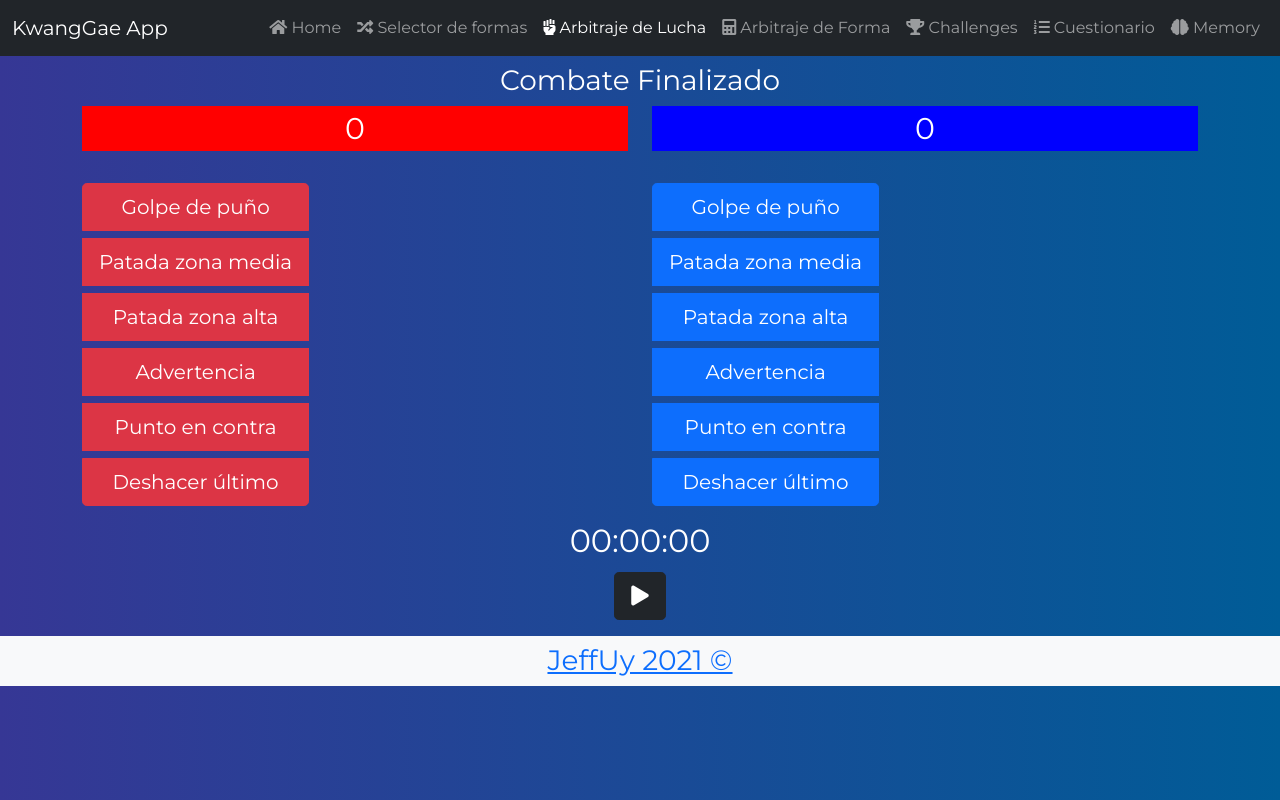
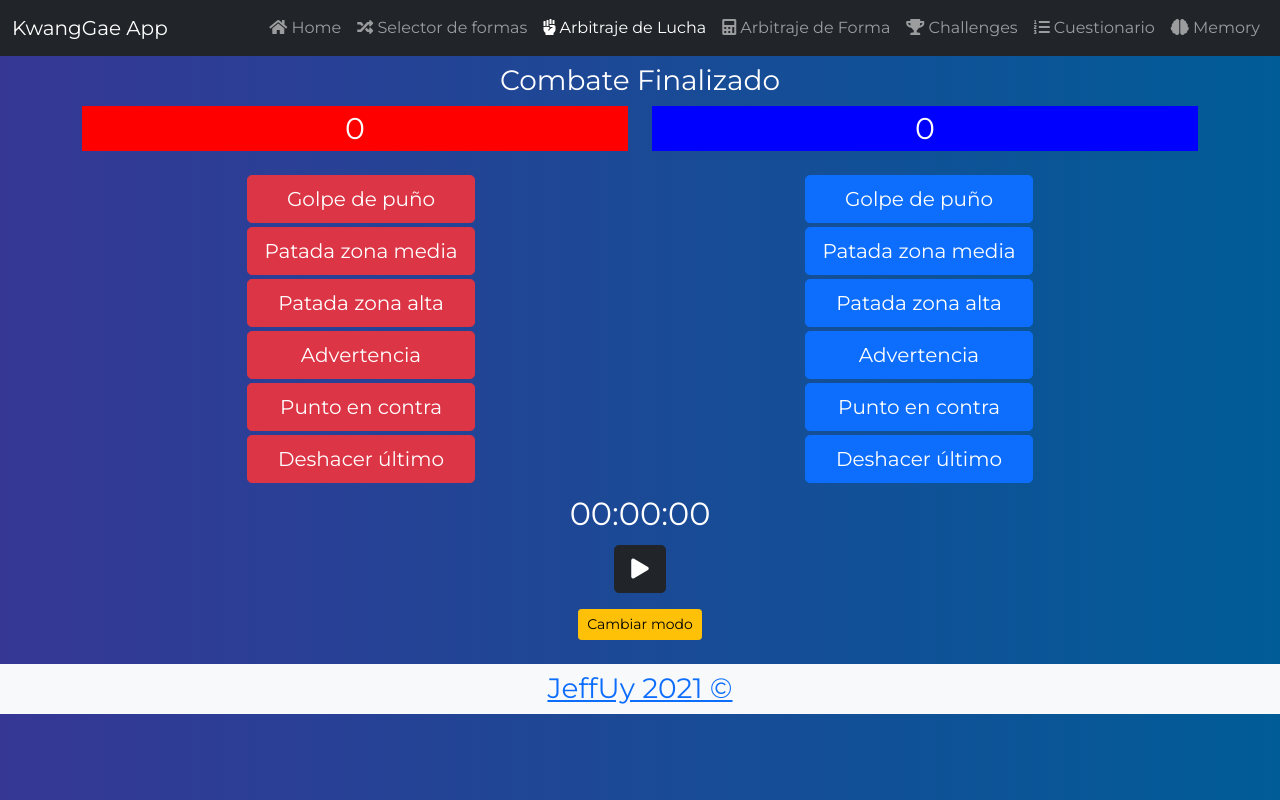
Before and after one commit to Jeffuy/KwangGaeApp-React, a React app: page /lucha in a window 1280 px wide. Built offline with nearby package versions, Linux system fonts and the light colour scheme.

Commit message:
:lipstick: button modes added

```diff
--- /dev/null
+++ b/src/components/fight/FightButtonsNoob.jsx
@@ -0,0 +1,118 @@
+import React, { useContext } from 'react';
+import { FightContext } from '@context/FightContext';
+
+const FightButtonsNoob = () => {
+	const { status, setShowError, lastRed, lastBlue, redScore, blueScore, redWarning, blueWarning } = useContext(FightContext);
+
+	return (
+		<div className="container d-flex justify-content-around">
+			<div className="d-flex flex-column justify-content-around m-2 ">
+				<button
+					className="btn btn-danger btn-lg mb-1"
+					type="button"
+					onClick={() => {
+						status ? redScore(1) : setShowError(true);
+					}}
+				>
+					Golpe de puño
+				</button>
+
+				<button
+					className="btn btn-danger btn-lg mb-1"
+					type="button"
+					onClick={() => {
+						status ? redScore(2) : setShowError(true);
+					}}
+				>
+					Patada zona media
+				</button>
+
+				<button
+					className="btn btn-danger btn-lg mb-1"
+					type="button"
+					onClick={() => {
+						status ? redScore(3) : setShowError(true);
+					}}
+				>
+					Patada zona alta
+				</button>
+				<button
+					className="btn btn-danger btn-lg mb-1"
+					type="button"
+					onClick={() => {
+						status ? redWarning() : setShowError(true);
+					}}
+				>
+					Advertencia
+				</button>
+				<button
+					className="btn btn-danger btn-lg mb-1"
+					type="button"
+					onClick={() => {
+						status ? redScore(-1) : setShowError(true);
+					}}
+				>
+					Punto en contra
+				</button>
+				<button className="btn btn-danger btn-lg mb-1" type="button" onClick={() => lastRed(status)}>
+					Deshacer último
+				</button>
+			</div>
+
+			{/* // EMPIEZA AZUL */}
+
+			<div className="d-flex flex-column justify-content-around m-2">
+				<button
+					className="btn btn-primary btn-lg mb-1"
+					type="button"
+					onClick={() => {
+						status ? blueScore(1) : setShowError(true);
+					}}
+				>
+					Golpe de puño
+				</button>
+				<button
+					className="btn btn-primary btn-lg mb-1"
+					type="button"
+					onClick={() => {
+						status ? blueScore(2) : setShowError(true);
+					}}
+				>
+					Patada zona media
+				</button>
+				<button
+					className="btn btn-primary btn-lg mb-1"
+					type="button"
+					onClick={() => {
+						status ? blueScore(3) : setShowError(true);
+					}}
+				>
+					Patada zona alta
+				</button>
+				<button
+					className="btn btn-primary btn-lg mb-1"
+					type="button"
+					onClick={() => {
+						status ? blueWarning() : setShowError(true);
+					}}
+				>
+					Advertencia
+				</button>
+				<button
+					className="btn btn-primary btn-lg mb-1"
+					type="button"
+					onClick={() => {
+						status ? blueScore(-1) : setShowError(true);
+					}}
+				>
+					Punto en contra
+				</button>
+				<button className="btn btn-primary btn-lg mb-1" type="button" onClick={() => lastBlue(status)}>
+					Deshacer último
+				</button>
+			</div>
+		</div>
+	);
+};
+
+export default FightButtonsNoob;
--- /dev/null
+++ b/src/components/fight/FightButtonsPro.jsx
@@ -0,0 +1,118 @@
+import React, { useContext } from 'react';
+import { FightContext } from '@context/FightContext';
+
+const FightButtonsPro = () => {
+	const { status, setShowError, lastRed, lastBlue, redScore, blueScore, redWarning, blueWarning } = useContext(FightContext);
+
+	return (
+		<div className="container d-flex justify-content-around">
+			<div className="d-flex flex-column justify-content-around m-2 ">
+				<button
+					className="btn btn-danger btn-lg mb-4"
+					type="button"
+					onClick={() => {
+						status ? redScore(1) : setShowError(true);
+					}}
+				>
+					1 Punto
+				</button>
+
+				<button
+					className="btn btn-danger btn-lg mb-4"
+					type="button"
+					onClick={() => {
+						status ? redScore(2) : setShowError(true);
+					}}
+				>
+					2 Puntos
+				</button>
+
+				<button
+					className="btn btn-danger btn-lg mb-4"
+					type="button"
+					onClick={() => {
+						status ? redScore(3) : setShowError(true);
+					}}
+				>
+					3 Puntos
+				</button>
+				<button
+					className="btn btn-danger btn-lg mb-4"
+					type="button"
+					onClick={() => {
+						status ? redWarning() : setShowError(true);
+					}}
+				>
+					Advertencia
+				</button>
+				<button
+					className="btn btn-danger btn-lg mb-4"
+					type="button"
+					onClick={() => {
+						status ? redScore(-1) : setShowError(true);
+					}}
+				>
+					-1 Punto
+				</button>
+				<button className="btn btn-danger btn-lg mb-4" type="button" onClick={() => lastRed(status)}>
+					Deshacer
+				</button>
+			</div>
+
+			{/* // EMPIEZA AZUL */}
+
+			<div className="d-flex flex-column justify-content-around m-2">
+				<button
+					className="btn btn-primary btn-lg mb-4"
+					type="button"
+					onClick={() => {
+						status ? blueScore(1) : setShowError(true);
+					}}
+				>
+					1 Punto
+				</button>
+				<button
+					className="btn btn-primary btn-lg mb-4"
+					type="button"
+					onClick={() => {
+						status ? blueScore(2) : setShowError(true);
+					}}
+				>
+					2 Puntos
+				</button>
+				<button
+					className="btn btn-primary btn-lg mb-4"
+					type="button"
+					onClick={() => {
+						status ? blueScore(3) : setShowError(true);
+					}}
+				>
+					3 Puntos
+				</button>
+				<button
+					className="btn btn-primary btn-lg mb-4"
+					type="button"
+					onClick={() => {
+						status ? blueWarning() : setShowError(true);
+					}}
+				>
+					Advertencia
+				</button>
+				<button
+					className="btn btn-primary btn-lg mb-4"
+					type="button"
+					onClick={() => {
+						status ? blueScore(-1) : setShowError(true);
+					}}
+				>
+					-1 Punto
+				</button>
+				<button className="btn btn-primary btn-lg mb-4" type="button" onClick={() => lastBlue(status)}>
+					Deshacer
+				</button>
+			</div>
+		</div>
+	);
+};
+
+export default FightButtonsPro;
--- a/src/components/fight/FigthButtons.jsx
+++ b/src/components/fight/FigthButtons.jsx
@@ -1,121 +1,21 @@
-import React, { useContext } from 'react';
+import React, { useContext, useState } from 'react';
 import { FightContext } from '@context/FightContext';
+import FightButtonsPro from '@components/fight/FightButtonsPro';
+import FightButtonsNoob from '@components/fight/FightButtonsNoob';
 import FightTime from '@components/fight/FightTime';
 
 const FigthButtons = () => {
-	const { status, setShowError, lastRed, lastBlue, startFight, endFight, redScore, blueScore, redWarning, blueWarning, timerOn, pauseFight, time, resumeFight } = useContext(FightContext);
+	const { status, startFight, endFight, timerOn, pauseFight, time, resumeFight } = useContext(FightContext);
+
+	const [pro, setPro] = useState(false);
 
 	return (
-		<div className="container">
-			<div className="row">
-				<div className="col-6 mb-2">
-					<div className="btn-group-vertical">
-						<button
-							className="btn btn-danger btn-lg btn-block mt-3 mb-2 shadow-none"
-							type="button"
-							onClick={() => {
-								status ? redScore(1) : setShowError(true);
-							}}
-						>
-							Golpe de puño
-						</button>
-						<button
-							className="btn btn-danger btn-lg btn-block mb-2 shadow-none"
-							type="button"
-							onClick={() => {
-								status ? redScore(2) : setShowError(true);
-							}}
-						>
-							Patada zona media
-						</button>
-						<button
-							className="btn btn-danger btn-lg btn-block mb-2 shadow-none"
-							type="button"
-							onClick={() => {
-								status ? redScore(3) : setShowError(true);
-							}}
-						>
-							Patada zona alta
-						</button>
-						<button
-							className="btn btn-danger btn-lg btn-block mb-2 shadow-none"
-							type="button"
-							onClick={() => {
-								status ? redWarning() : setShowError(true);
-							}}
-						>
-							Advertencia
-						</button>
-						<button
-							className="btn btn-danger btn-lg btn-block mb-2 shadow-none"
-							type="button"
-							onClick={() => {
-								status ? redScore(-1) : setShowError(true);
-							}}
-						>
-							Punto en contra
-						</button>
-						<button className="btn btn-danger btn-lg btn-block mb-2 shadow-none" type="button" onClick={() => lastRed(status)}>
-							Deshacer último
-						</button>
-					</div>
-				</div>
-				<div className="col-6 mb-2">
-					<div className="btn-group-vertical">
-						<button
-							className="btn btn-primary btn-lg btn-block mt-3 mb-2 shadow-none"
-							type="button"
-							onClick={() => {
-								status ? blueScore(1) : setShowError(true);
-							}}
-						>
-							Golpe de puño
-						</button>
-						<button
-							className="btn btn-primary btn-lg btn-block mb-2 shadow-none"
-							type="button"
-							onClick={() => {
-								status ? blueScore(2) : setShowError(true);
-							}}
-						>
-							Patada zona media
-						</button>
-						<button
-							className="btn btn-primary btn-lg btn-block mb-2 shadow-none"
-							type="button"
-							onClick={() => {
-								status ? blueScore(3) : setShowError(true);
-							}}
-						>
-							Patada zona alta
-						</button>
-						<button
-							className="btn btn-primary btn-lg btn-block mb-2 shadow-none"
-							type="button"
-							onClick={() => {
-								status ? blueWarning() : setShowError(true);
-							}}
-						>
-							Advertencia
-						</button>
-						<button
-							className="btn btn-primary btn-lg btn-block mb-2 shadow-none"
-							type="button"
-							onClick={() => {
-								status ? blueScore(-1) : setShowError(true);
-							}}
-						>
-							Punto en contra
-						</button>
-						<button className="btn btn-primary btn-lg btn-block mb-2 shadow-none" type="button" onClick={() => lastBlue(status)}>
-							Deshacer último
-						</button>
-					</div>
-				</div>
-			</div>
+		<>
+			{pro && <FightButtonsPro />}
+			{!pro && <FightButtonsNoob />}
 			<FightTime />
 			<div className="d-flex justify-content-center">
-				{!timerOn && time === 0 && (
+				{!timerOn && time < 20 && (
 					<button className="btn btn-dark btn-lg mt-1 mb-3" type="button" onClick={status ? undefined : () => startFight()}>
 						<i className="fa fa-play" />
 					</button>
@@ -130,7 +30,7 @@ const FigthButtons = () => {
 						</button>
 					</>
 				)}
-				{!timerOn && time !== 0 && (
+				{!timerOn && time > 10 && (
 					<>
 						<button className="btn btn-dark btn-lg mt-1 mb-3" onClick={() => resumeFight()}>
 							Resume
@@ -138,7 +38,18 @@ const FigthButtons = () => {
 					</>
 				)}
 			</div>
-		</div>
+			<div className="d-flex justify-content-center">
+				<button
+					className="btn btn-warning btn-sm mb-4"
+					type="button"
+					onClick={() => {
+						setPro(!pro);
+					}}
+				>
+					Cambiar modo
+				</button>
+			</div>
+		</>
 	);
 };
 
```
